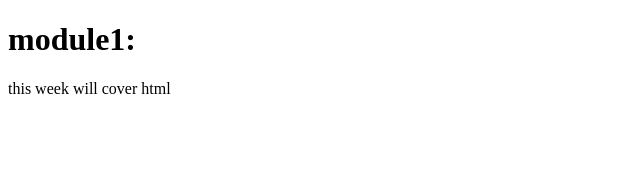
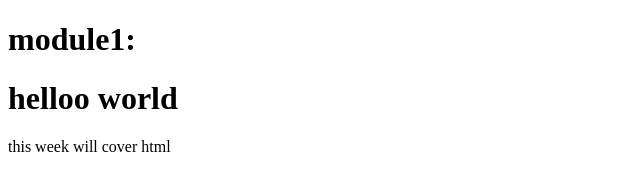
Before and after one commit to visheshta15/HTML-COURSE, a plain HTML site: page index.html in a window 1280 px wide. Shown: the whole page, without its empty margins (0-640 px from the left). Drawn offline with Linux system fonts and the light colour scheme.

Commit message:
added another h1

```diff
--- a/index.html
+++ b/index.html
@@ -5,6 +5,7 @@
     </head>
     <body>
         <h1>module1:</h1>
+        <h1>helloo world</h1>
         <p>this week will cover html</p>
     </body>
 </html>
```
